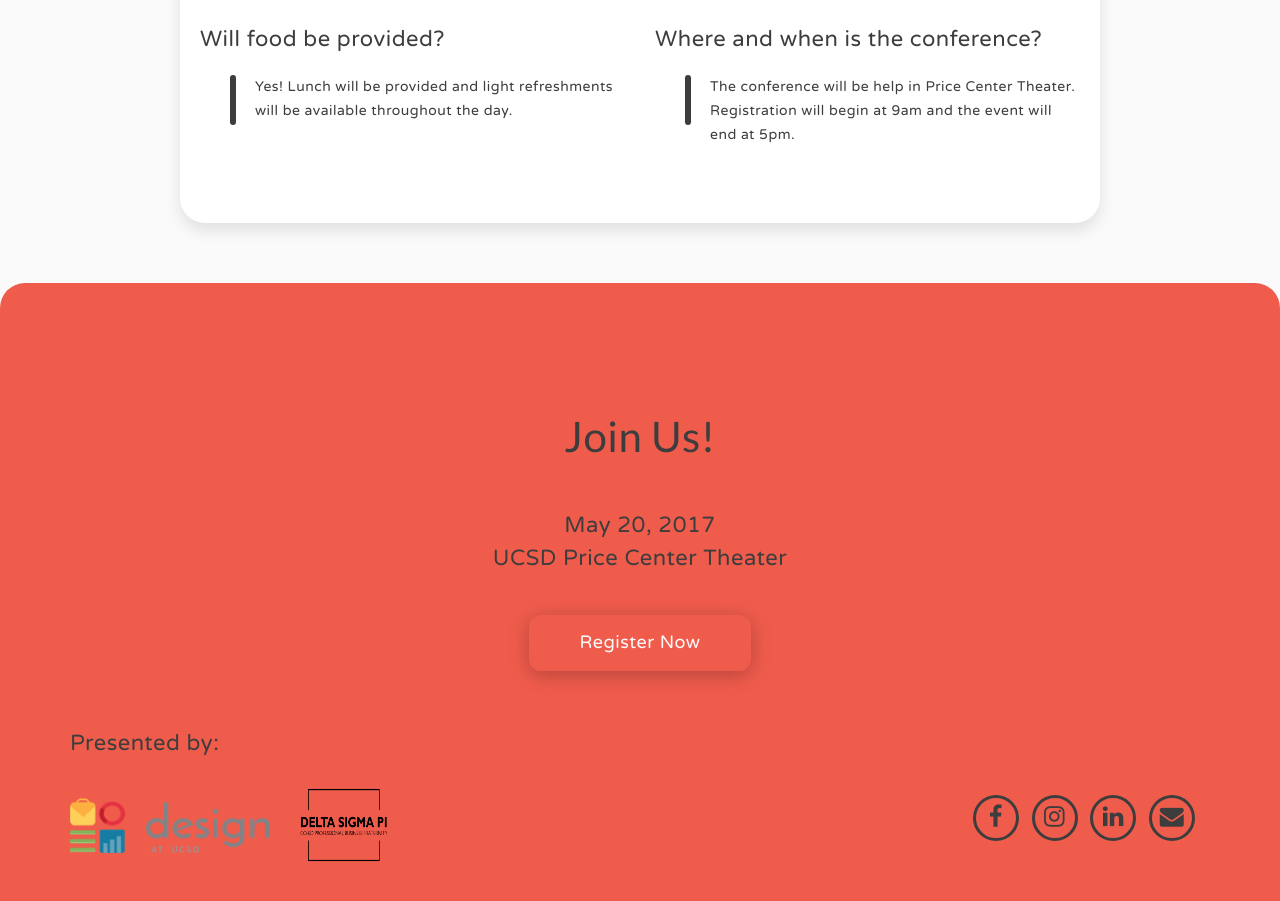
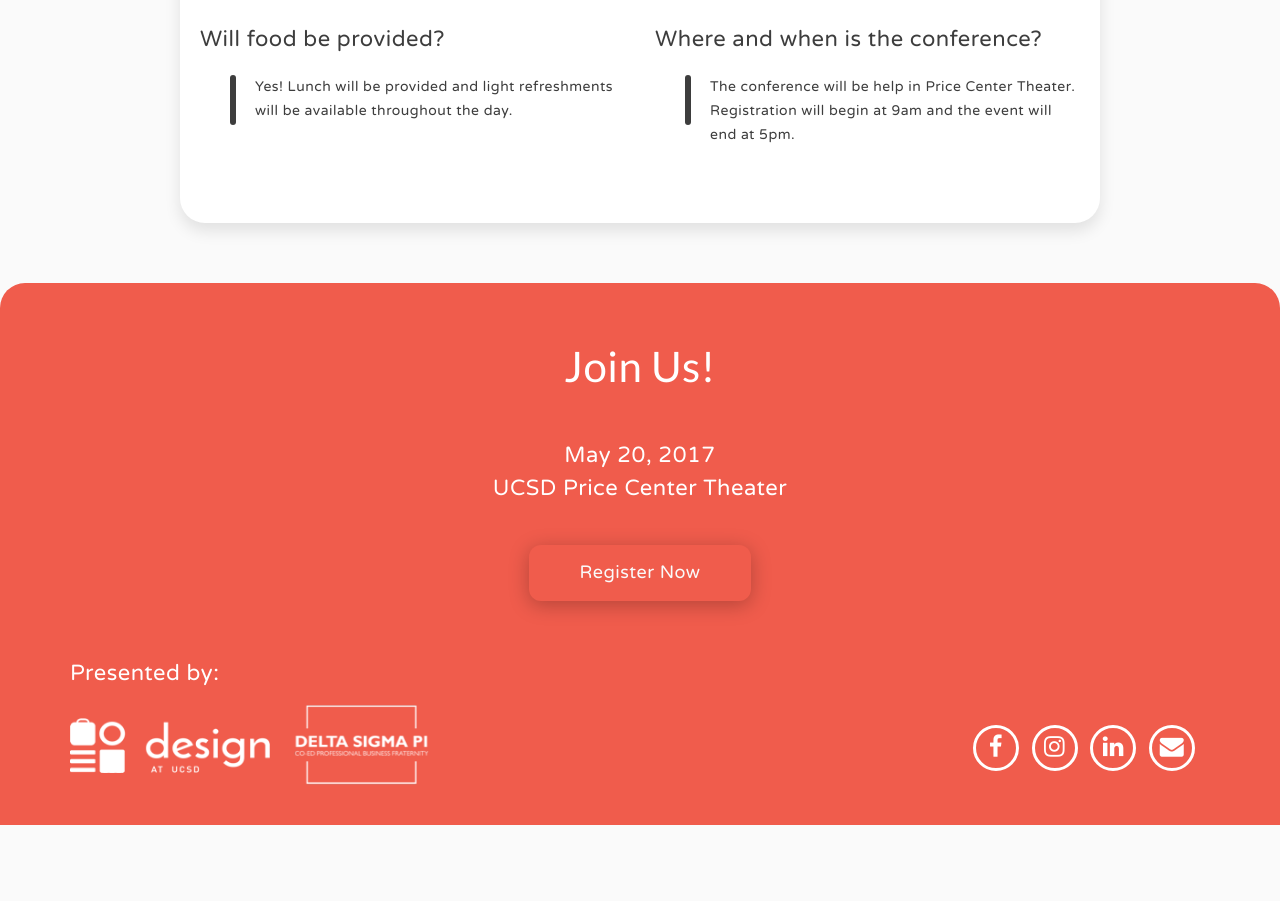
Before and after one commit to ucsddesignco/ucsd-design-conf, a website: page index.html in a window 1280 px wide. Shown: the part 4209-5110 px from the top of the page. After the commit the page ends 5034 px from the top, so only its background shows below. Drawn offline with nearby package versions, Linux system fonts and the light colour scheme.

Commit message:
Fixed footer

```diff
--- a/index.html
+++ b/index.html
@@ -338,11 +338,11 @@
 
     <div class="section dc-section dc-section--bottom">
       <div class="container dc-cta text-center">
-        <h2 class="dc-section--header">Join Us!</h2>
+        <h2 class="dc-section--header text-white">Join Us!</h2>
 
             <div class="dc-hero--description">
-              <h4>May 20, 2017</h4>
-              <h4>UCSD Price Center Theater</h4>
+              <h4 class="text-white">May 20, 2017</h4>
+              <h4 class="text-white">UCSD Price Center Theater</h4>
             </div>
 
             <a class="btn btn-primary dc-btn">Register Now</a>
@@ -354,24 +354,24 @@
         <div class="dc-footer--presented text-left dc-mobile-text-center container">
           <div class="col-md-6">
             <div class="row">
-              <h4>Presented by:</h4>
+              <h4 class="text-white">Presented by:</h4>
             </div>
             <div class="row dc-footer--images text-left dc-mobile-text-center">
               <a id="logo-designatucsd-link" href="http://designatucsd.org" target="_blank">
-                <img id="logo-designatucsd" src="images/designatucsd_logo.png" />
+                <img id="logo-designatucsd" src="images/designatucsd_logo_white.png" />
               </a>
               <a id="logo-dsp-link" href="http://www.ucsddsp.com/" target="_blank">
-                <img id="logo-dsp" src="images/dsp_logo.png" />
+                <img id="logo-dsp" src="images/dsp_logo_white.png" />
               </a>
             </div>
           </div>
           <div class="col-md-6 text-right">
 
             <ul class="dc-footer--icons dc-mobile-text-center">
-              <li><a href="https://www.facebook.com/designatucsd" target="_blank"><i class="fa fa-facebook"></i></a></li>
-              <li><a href="https://www.instagram.com/designatucsd/" target="_blank"><i class="fa fa-instagram"></i></a></li>
-              <li><a href="https://www.linkedin.com/company-beta/17891459" target="_blank"><i class="fa fa-linkedin"></i></a></li>
-              <li><a href="mailto:designatucsd@gmail.com"><i class="fa fa-envelope"></i></a></li>
+              <li><a href="https://www.facebook.com/designatucsd" target="_blank"><i class="fa fa-facebook text-white"></i></a></li>
+              <li><a href="https://www.instagram.com/designatucsd/" target="_blank"><i class="fa fa-instagram text-white"></i></a></li>
+              <li><a href="https://www.linkedin.com/company-beta/17891459" target="_blank"><i class="fa fa-linkedin text-white"></i></a></li>
+              <li><a href="mailto:designatucsd@gmail.com"><i class="fa fa-envelope text-white"></i></a></li>
           </ul>
           </div>
         </div>
--- a/scss/pages/_home.scss
+++ b/scss/pages/_home.scss
@@ -186,6 +186,10 @@
 .dc-redfooter {
   border-radius: 25px;
   background: $FOOTER;
+
+  .text-white {
+    color: white;
+  }
 }
 
 .dc-about {
@@ -343,7 +347,7 @@
 }
 
 .dc-cta {
-  margin-top: 100px;
+  margin-top: 30px;
 
   @media screen and (min-width: $BP_XXL) {
     margin-top: -100px !important;
@@ -356,9 +360,8 @@
   padding-bottom: 40px;
 
   #logo-dsp {
-    width: 100px;
     vertical-align: middle;
-    height: 100px;
+    height: 80px;
   }
   #logo-designatucsd {
     vertical-align: middle;
@@ -402,7 +405,7 @@
 
     li {
       display: inline-block;
-      border: 3px solid $GRAY_1;
+      border: 3px solid white;
       border-radius: 24px;
       margin-left: 6px;
 
```
Also changed, not shown: css/main.css, images/designatucsd_logo_white.png (added), images/dsp_logo_white.png (added), 1 other file.
